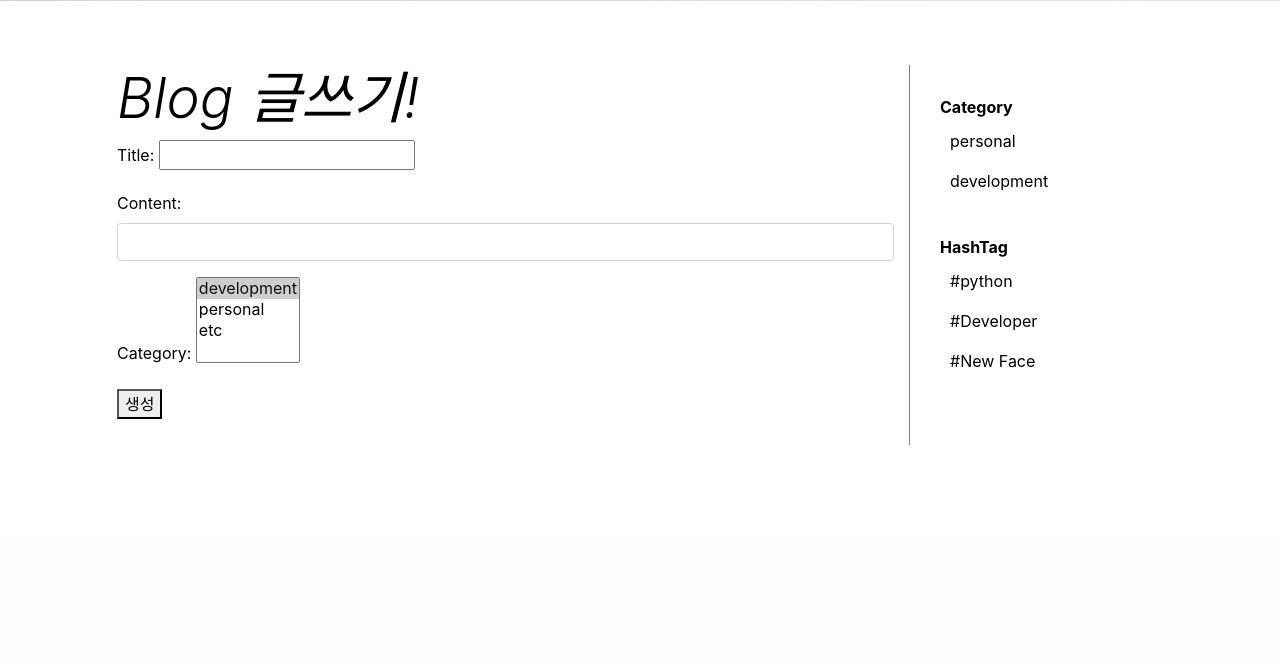
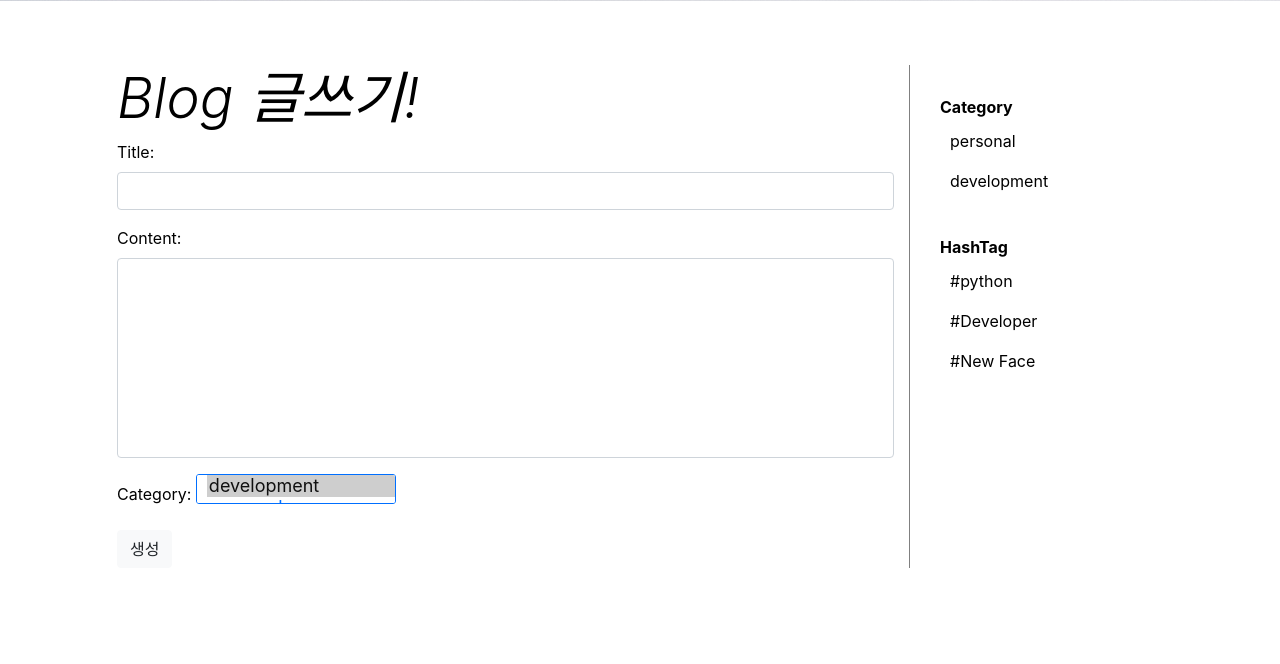
Before and after one commit to ghfkdgml/suho_blog, a Django app: page /blog/ in a window 1280 px wide. Shown: the part 399-1063 px from the top of the page. Before the commit the page ends 844 px from the top, so only its background shows below. Run offline with Django 3.2, Linux system fonts and the light colour scheme; some libraries are stand-ins or nearby versions.

Commit message:
blog add form and lotto page changed!

```diff
--- a/feed/forms.py
+++ b/feed/forms.py
@@ -29,3 +29,7 @@ class ArticleForm(forms.Form):
         # defaults=DEVELOPMENT,
         initial=CATEGORY_CHOICES[0],
         )
+
+    title.widget.attrs.update({'class': 'form-control'})
+    content.widget.attrs.update({'style': 'height:200px'})
+    # category.widget.attrs.update({'class':"custom-select"})
--- a/feed/views.py
+++ b/feed/views.py
@@ -4,6 +4,7 @@ from django.http import HttpResponseRedirect
 from django.contrib import messages
 from random import *
 import time
+import datetime
 from .forms import ArticleForm
 from .tests import getNum
 
@@ -22,7 +23,6 @@ for article in article_ext:
     elif article.category=="etc":
             category_num["etc"]+=1
 
-print(category_list)
 
 def index(request):
 
@@ -88,6 +88,20 @@ def del_comment(request):
     messages.info(request,'댓글 삭제 완료!')
     return HttpResponseRedirect("/{}/".format(article_id))
 
+def checkSaturday():
+    today=datetime.datetime.now()
+    num=today.weekday()
+    if num!=5:
+        if num==6:
+            retDay=today+datetime.timedelta(days=6)
+        else:
+            retDay=today+datetime.timedelta(days=5-num)
+
+    else:
+        retDay=today
+
+    return retDay.date()
+
 def lotto(request):
     #lotto_list
     if request.POST:
@@ -101,10 +115,13 @@ def lotto(request):
     #     return HttpResponseRedirect("/lotto/")
 
     lotto_list=Lotto.objects.all()
+    lotto_cnt=checkSaturday()
+    print(lotto_cnt)
     ctx={
         "category_list":category_list,
         "hashtag_list":hashtag_list,
         "lotto_list":lotto_list,
+        "lotto_cnt":lotto_cnt,
     }
     return render(request,"lotto.html",ctx)
 
@@ -117,6 +134,9 @@ def delete_Lotto(request):
     return HttpResponseRedirect("/lotto/")
 
 def newblog(request):
+    category_list=set([
+        (article.category,article.get_category_display()) for article in article_ext
+        ])
     if request.POST:
         # title=request.POST.get("title")
         # content=request.POST.get("content")
@@ -125,13 +145,22 @@ def newblog(request):
         #     content=content,
         # )
         form=ArticleForm(request.POST,request.FILES)
-        messages.info(request,'블로그 추가 완료!')
-        ctx={
-            "category_list":category_list,
-            "hashtag_list":hashtag_list,
-            "form":form,
-        }
-        return HttpResponseRedirect("/blog/")
+        if form.is_valid():
+            title=request.POST.get('title')
+            content=request.POST.get('content')
+            category=request.POST.get('category')
+            Article.objects.create(
+                title=title,
+                content=content,
+                category=category,
+            )
+            messages.info(request,'블로그 추가 완료!')
+            ctx={
+                "category_list":category_list,
+                "hashtag_list":hashtag_list,
+                "form":form,
+            }
+            return HttpResponseRedirect("/blog/")
     else:
         form=ArticleForm()
 
@@ -156,9 +185,3 @@ def choiceNum():
         for j in range(totalNum.count(num)):
             totalNum.remove(num)
     return sorted(ret)
-
-
-# def lotto_page(request):
-#     day=request.POST.get("day")
-#
-#     messages.info(request,'번호 생성 완료')
--- a/templates/blog.html
+++ b/templates/blog.html
@@ -2,6 +2,15 @@
 {% block body %}
 <style>
   div{color:black}
+  select {
+    width: 200px;
+    height: 30px;
+    padding-left: 10px;
+    font-size: 18px;
+    color: #006fff;
+    border: 1px solid #006fff;
+    border-radius: 3px;
+}
 </style>
 <script>
   {% if messages %}
@@ -30,8 +39,12 @@
                   <option value="ps">personal</option>
                 </select>
             </div> -->
-            {{form.as_p}}
-            <button type="submit">생성</button>
+            <!-- <p class="form-control">{{form.title}}</p>
+            <p class="form-control">{{form.content}}</p>
+            <p class="form-control">{{form.category}}</p> -->
+
+              {{form.as_p}}
+            <button type="submit" class="btn btn-light">생성</button>
           </form>
         <!-- </div> -->
       </div>
--- a/templates/index.html
+++ b/templates/index.html
@@ -7,7 +7,7 @@
       <div class="col-sm-9">
         {% for article in article_list %}
         <div class="col-sm-8">
-		      <h1 class="display-4 font-italic"><a href="/{{ article.id }}" style="color:black;">{{article.title}}</a></h1>
+		      <h1 class="display-4 font-italic"><a href="/{{ article.id }}" style="color:black;text-decoration:none">{{article.title}}</a></h1>
           <p>생성시간:{{article.created_at}}</p>
         </div>
         <div class="col-sm-8">
--- a/templates/sidebar.html
+++ b/templates/sidebar.html
@@ -13,7 +13,7 @@
   <div style="font-weight:bold">HashTag</div>
     <ul style="padding:10px;">
             {% for x in hashtag_list%}
-      <p>#{{ x }}</p>
+              <p>#{{ x }}</p>
             {% endfor %}
       </ul>
 </div>
```
Also changed, not shown: templates/lotto.html (+22 -5 lines), db.sqlite3.
